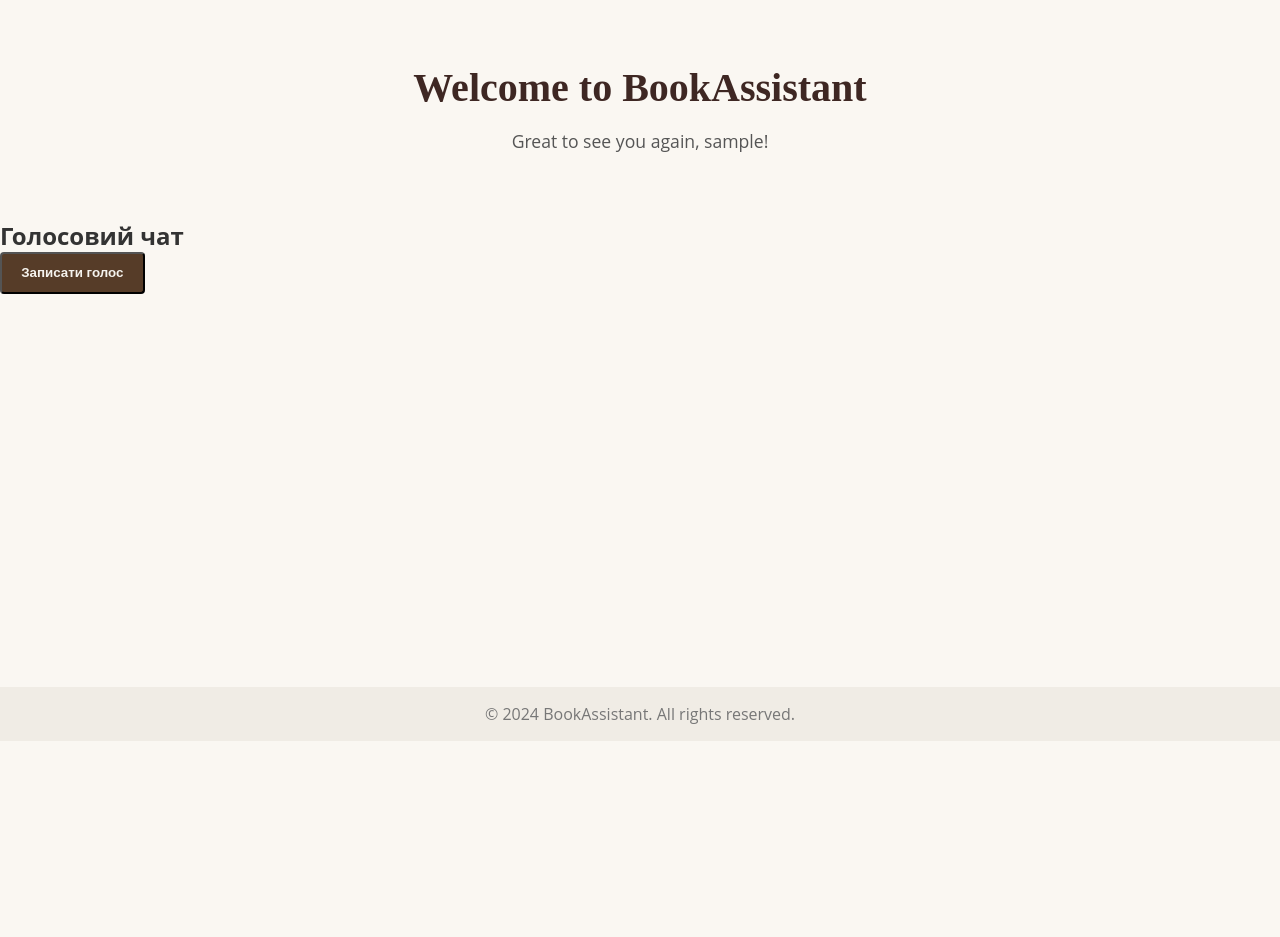
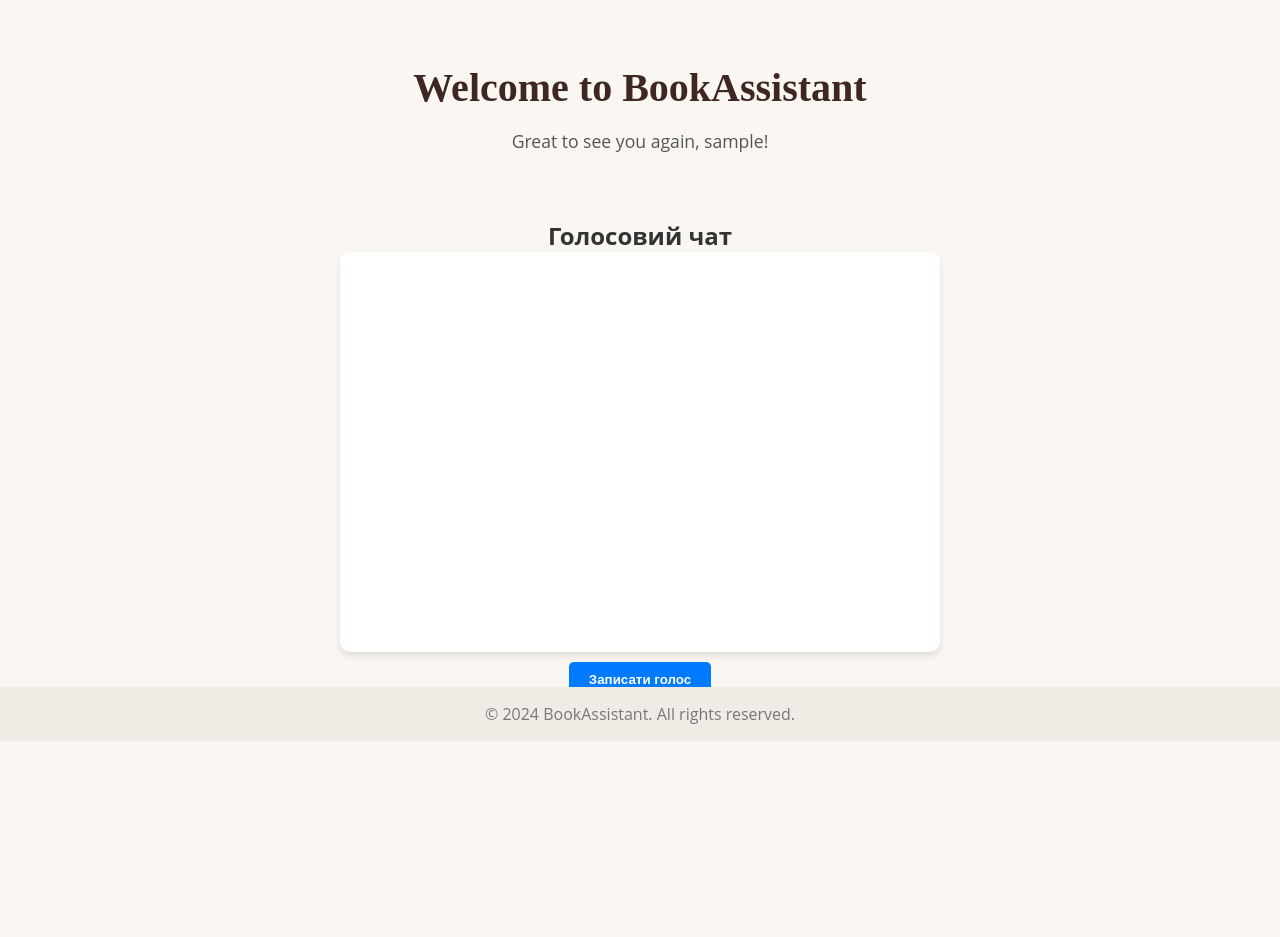
Before and after one commit to Sedukhina/book-assistant, a Flask app: page / in a window 1280 px wide. Shown: the part 59-996 px from the top of the page. Before the commit the page ends 800 px from the top, so only its background shows below. Run offline with Flask 3, Linux system fonts and the light colour scheme; the visitor is signed in with stand-in values (Sample User, id 1); some libraries are stand-ins or nearby versions.

Commit message:
Update home.css

```diff
--- a/app/static/css/home.css
+++ b/app/static/css/home.css
@@ -77,3 +77,56 @@
 .animation-buttons button:hover {
     background-color: #45a049; /* Darker green on hover */
 }
+
+/* Chat */
+.chat-section {
+    margin-top: 20px;
+    text-align: center;
+}
+
+.chat-container {
+    width: 100%;
+    max-width: 600px;
+    margin: 0 auto;
+    background: #fff;
+    border-radius: 10px;
+    box-shadow: 0 4px 6px rgba(0, 0, 0, 0.1);
+    padding: 20px;
+    overflow-y: auto;
+    height: 400px;
+}
+
+.message {
+    margin: 10px 0;
+    padding: 10px 15px;
+    border-radius: 20px;
+    max-width: 70%;
+}
+
+.user-message {
+    background: #d1f5d3;
+    align-self: flex-end;
+    margin-left: auto;
+    text-align: right;
+}
+
+.assistant-message {
+    background: #e4e6eb;
+    align-self: flex-start;
+    margin-right: auto;
+    text-align: left;
+}
+
+button#recordButton {
+    margin-top: 10px;
+    padding: 10px 20px;
+    background-color: #007bff;
+    color: #fff;
+    border: none;
+    border-radius: 5px;
+    cursor: pointer;
+}
+
+button#recordButton:hover {
+    background-color: #0056b3;
+}
```
